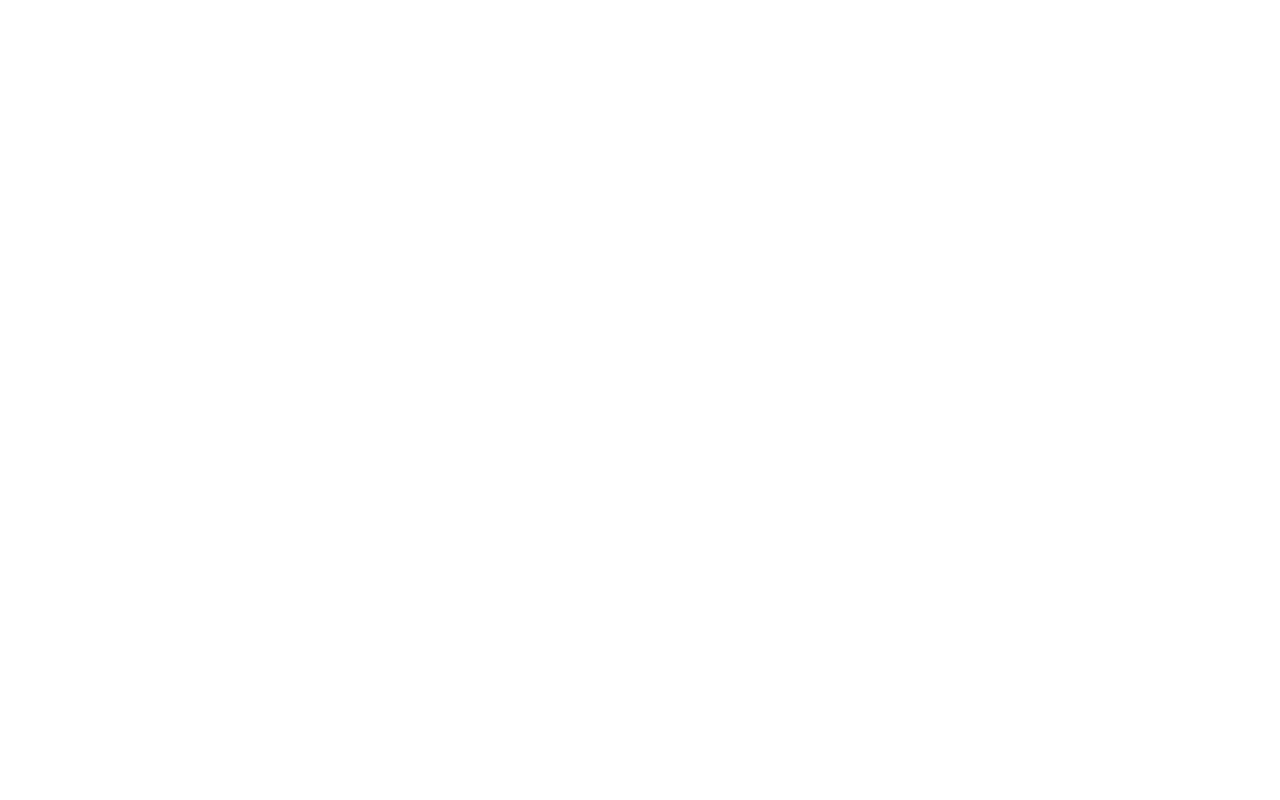
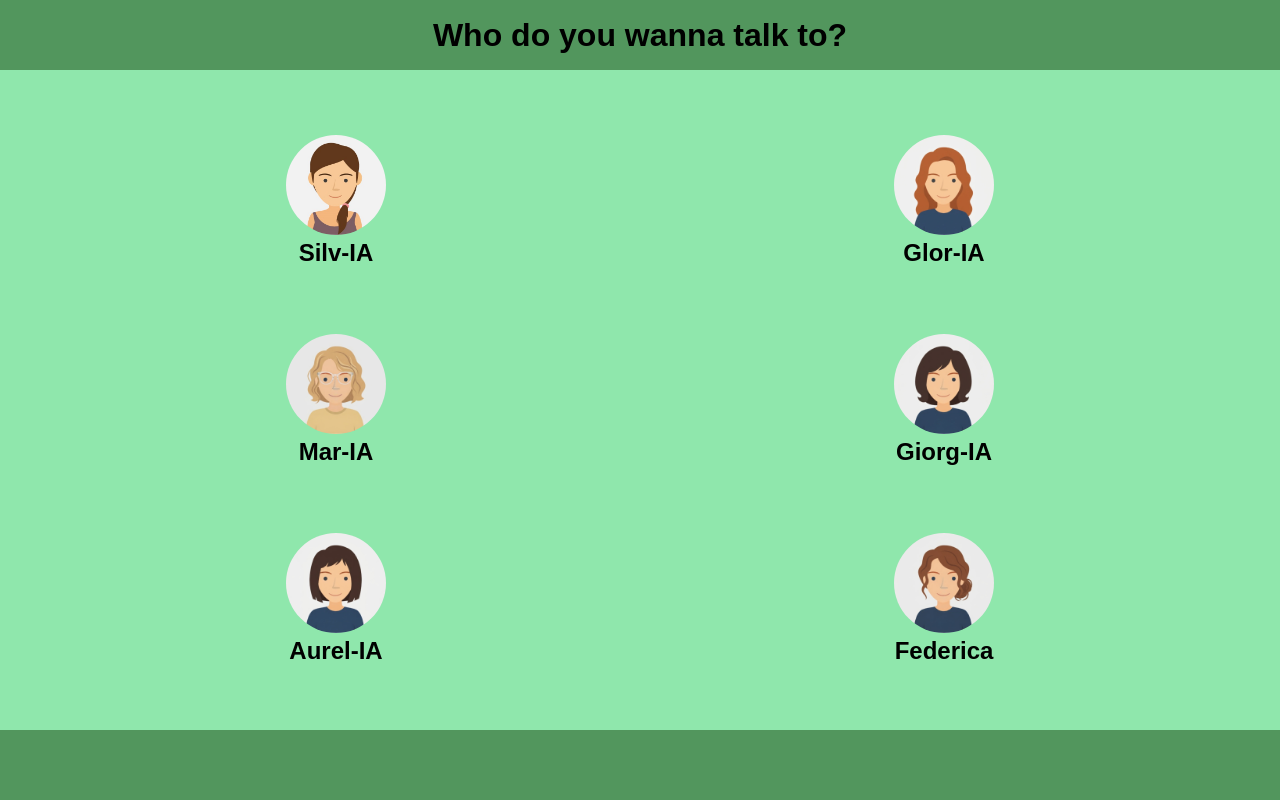
Before and after one commit to PasqualeGZavatta/js-boolzapp-ai, a plain HTML site: page choice.html in a window 1280 px wide. Drawn offline with Linux system fonts and the light colour scheme.

Commit message:
Start Page wth girls

```diff
--- a/choice.html
+++ b/choice.html
@@ -14,7 +14,62 @@
 </head>
 
 <body>
+    <header class='app-header'>
+        <h1>Who do you wanna talk to?</h1>
+    </header>
 
+
+    <main class="choice-box">
+        <div class="girl">
+            <a href="">
+
+                <img src="./img/contact-pic.jpg" alt="">
+            </a>
+            <h2>Silv-IA</h2>
+        </div>
+
+        <div class="girl">
+            <a href="">
+
+                <img src="./img/conctact-pic1.jpg" alt="">
+            </a>
+            <h2>Glor-IA</h2>
+        </div>
+        <div class="girl">
+            <a href="">
+
+                <img src="./img/conctact-pic5.jpg" alt="">
+            </a>
+            <h2>Mar-IA</h2>
+        </div>
+        <div class="girl">
+            <a href="">
+
+                <img src="./img/conctact-pic3.jpg" alt="">
+            </a>
+            <h2>Giorg-IA</h2>
+        </div>
+        <div class="girl">
+            <a href="">
+
+                <img src="./img/conctact-pic2.jpg" alt="">
+            </a>
+            <h2>Aurel-IA</h2>
+        </div>
+        <div class="girl">
+            <a href="">
+
+                <img src="./img/conctact-pic4.jpg" alt="">
+            </a>
+            <h2>Federica</h2>
+        </div>
+
+    </main>
+
+
+    <footer class='app-footer'>
+        <h2></h2>
+    </footer>
 </body>
 
 </html>
--- a/css/choice.css
+++ b/css/choice.css
@@ -3,3 +3,53 @@
     padding: 0;
     box-sizing: border-box;
 }
+
+body {
+    font-family: Arial, Helvetica, sans-serif;
+    background: #ece5dd;
+}
+
+.app-header {
+    background-color: rgb(82, 150, 93);
+    display: flex;
+    align-items: center;
+
+    justify-content: center;
+
+    height: 70px;
+    padding: 0.5rem 2rem;
+
+}
+
+.app-footer {
+    padding: 0 2rem;
+    background-color: rgb(82, 150, 93);
+    height: 70px;
+    align-content: center;
+}
+
+.choice-box {
+    display: grid;
+    grid-template-columns: repeat(2, 1fr);
+    grid-template-rows: repeat(3, 1fr);
+    justify-content: center;
+    align-items: center;
+    height: calc(100dvh - 140px);
+    padding: 2rem;
+    background-color: rgb(143, 231, 172);
+
+    img {
+        width: 100px;
+        height: 100px;
+        border-radius: 50%;
+
+    }
+
+    .girl {
+        display: flex;
+        flex-direction: column;
+        justify-content: center;
+        align-items: center;
+    }
+
+}
```
Also changed, not shown: img/conctact-pic1.jpg (added), img/conctact-pic2.jpg (added), img/conctact-pic3.jpg (added), img/conctact-pic4.jpg (added), img/conctact-pic5.jpg (added).
